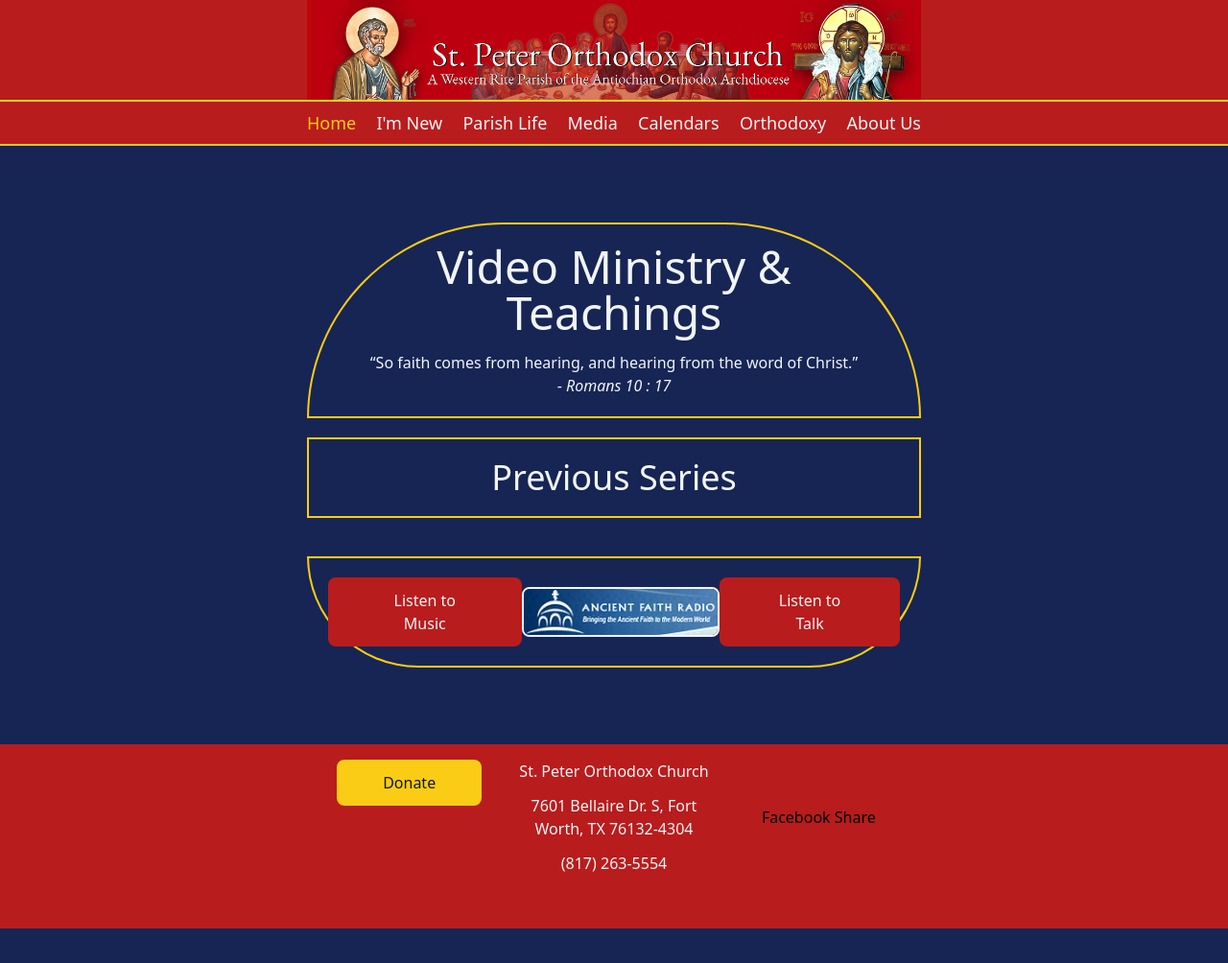
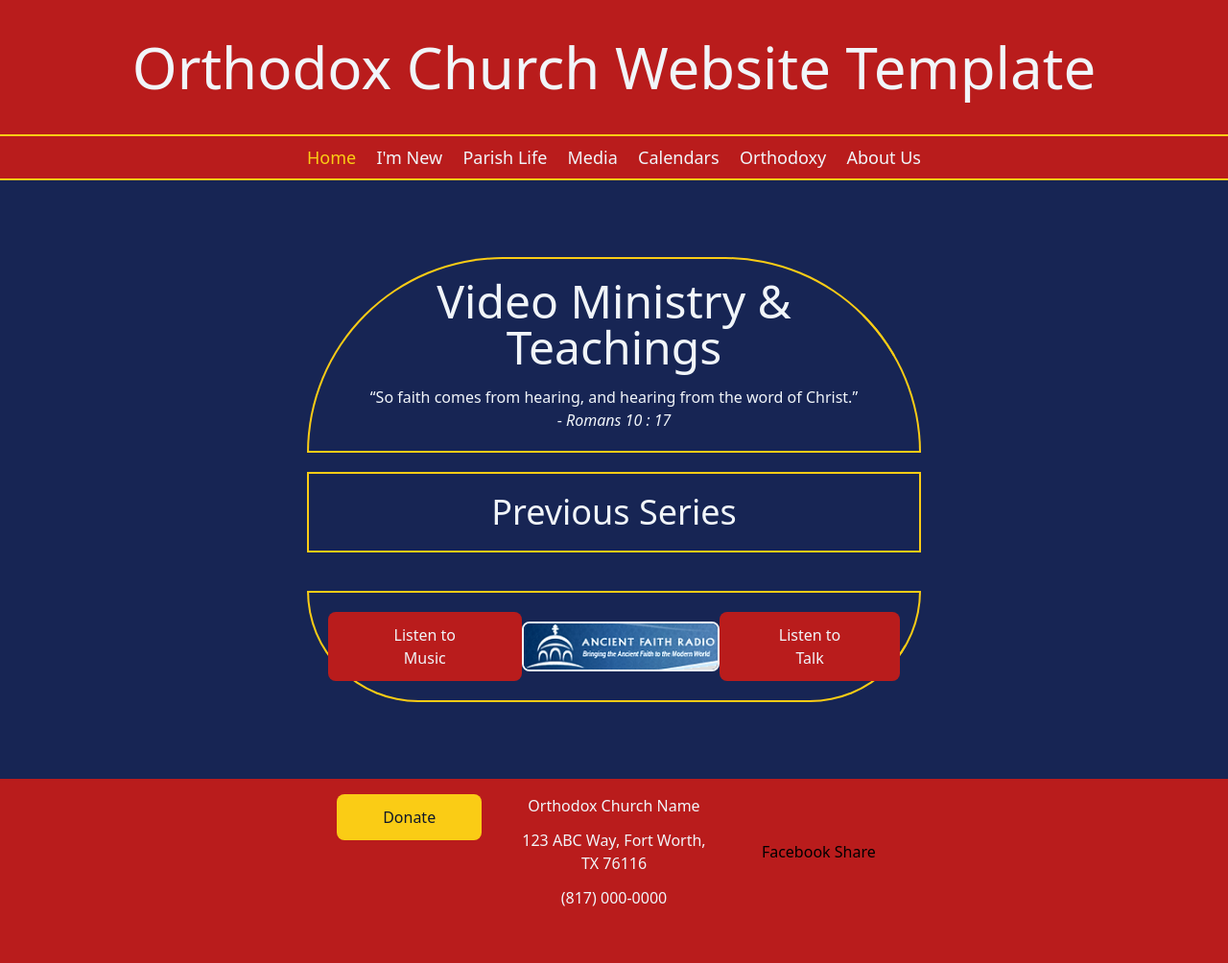
Before and after one commit to jamscodes/church_template, a Django app: page /youtube_feed/ in a window 1280 px wide. Shown: the whole page at 96% size. Before the commit the page ends 968 px from the top, so only its background shows below. Run offline with Django 5.2, Linux system fonts and the light colour scheme; data that the repository does not hold is empty.

Commit message:
make generic branding

```diff
--- a/site_app/templates/base.html
+++ b/site_app/templates/base.html
@@ -10,8 +10,9 @@
 </head>
 <body>
     {% block nav %}
-    <header class="w-full bg-red-700">
-        <img src="{% static 'images/saint-peter-banner.webp' %}" alt="Image showing an icon of Saint Peter, an icon of the Last Supper behind text that says St. Peter Orthodox Church: a western rite parish of the Antiochian Orthodox Archdiocese" class="w-1/2 mx-auto">
+    <header class="w-full bg-red-700 pt-10">
+        <p class="text-6xl text-center mb-10 text-slate-100">Orthodox Church Website Template</p>
+        <!-- <img src="{% static 'images/saint-peter-banner.webp' %}" alt="Image showing an icon of Saint Peter, an icon of the Last Supper behind text that says St. Peter Orthodox Church: a western rite parish of the Antiochian Orthodox Archdiocese" class="w-1/2 mx-auto"> -->
         <div class="w-full py-2 border-t-2 border-b-2 border-yellow-400">
             <nav class="w-1/2 mx-auto flex justify-between">
                 <a href="#" class="text-lg text-yellow-400">Home</a>
@@ -33,9 +34,9 @@
                 <button class="cta-yellow">Donate</button>
             </div>
             <div class="text-center">
-                <p class="text-slate-100">St. Peter Orthodox Church</p>
-                <p class="text-slate-100">7601 Bellaire Dr. S, Fort Worth, TX 76132-4304</p>
-                <p class="text-slate-100">(817) 263-5554</p>
+                <p class="text-slate-100">Orthodox Church Name</p>
+                <p class="text-slate-100">123 ABC Way, Fort Worth, TX 76116</p>
+                <p class="text-slate-100">(817) 000-0000</p>
             </div>
             <div class="flex justify-center">
                 <button>Facebook Share</button>
--- a/site_template/static/css/output.css
+++ b/site_template/static/css/output.css
@@ -720,8 +720,17 @@ p:not(:last-of-type) {
   margin-right: auto;
 }
 
+.my-10 {
+  margin-top: 2.5rem;
+  margin-bottom: 2.5rem;
+}
+
 .mb-0 {
   margin-bottom: 0px;
+}
+
+.mb-10 {
+  margin-bottom: 2.5rem;
 }
 
 .block {
@@ -847,8 +856,17 @@ p:not(:last-of-type) {
   padding-bottom: 1rem;
 }
 
+.pt-10 {
+  padding-top: 2.5rem;
+}
+
 .text-center {
   text-align: center;
+}
+
+.text-6xl {
+  font-size: 3.75rem;
+  line-height: 1;
 }
 
 .text-lg {
```
